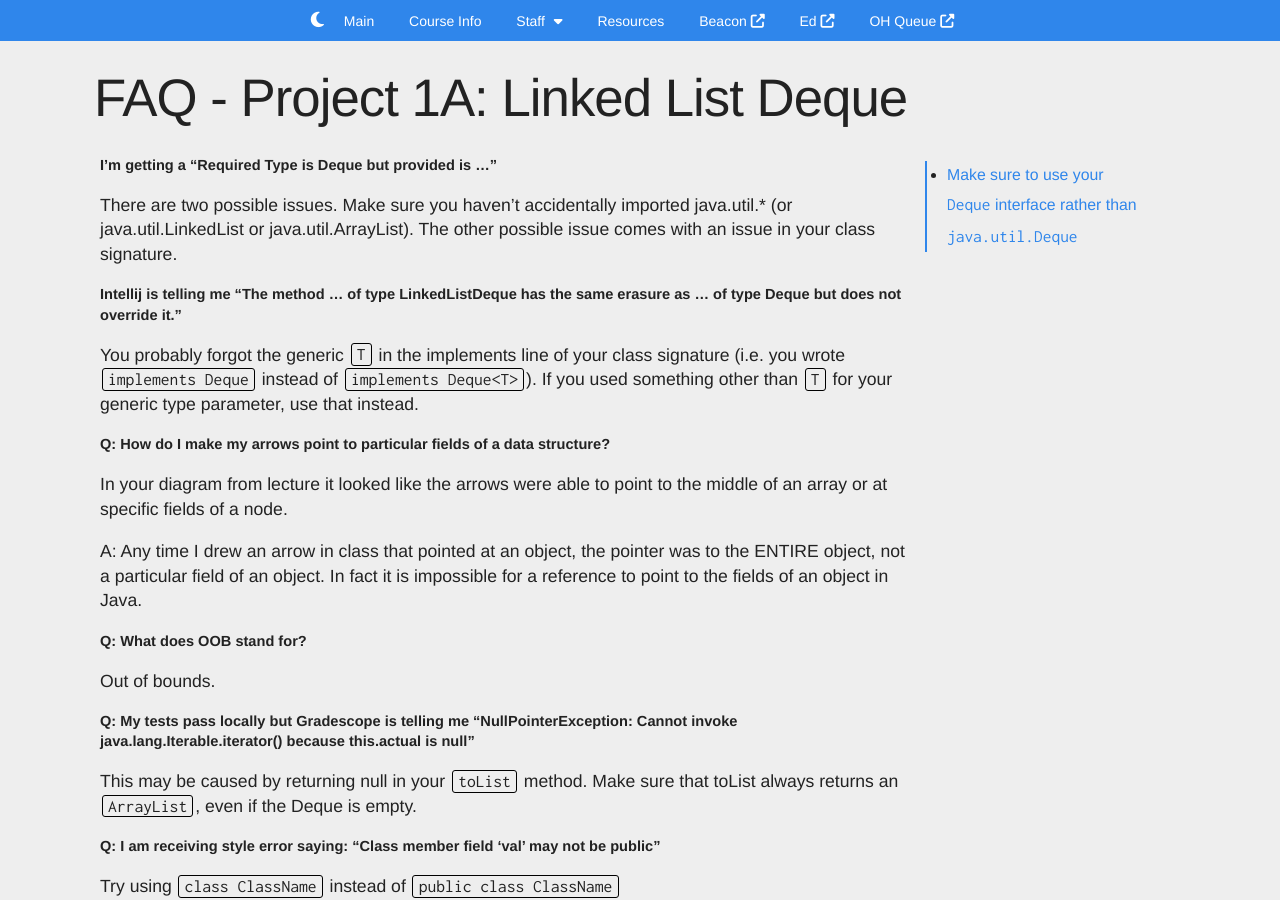
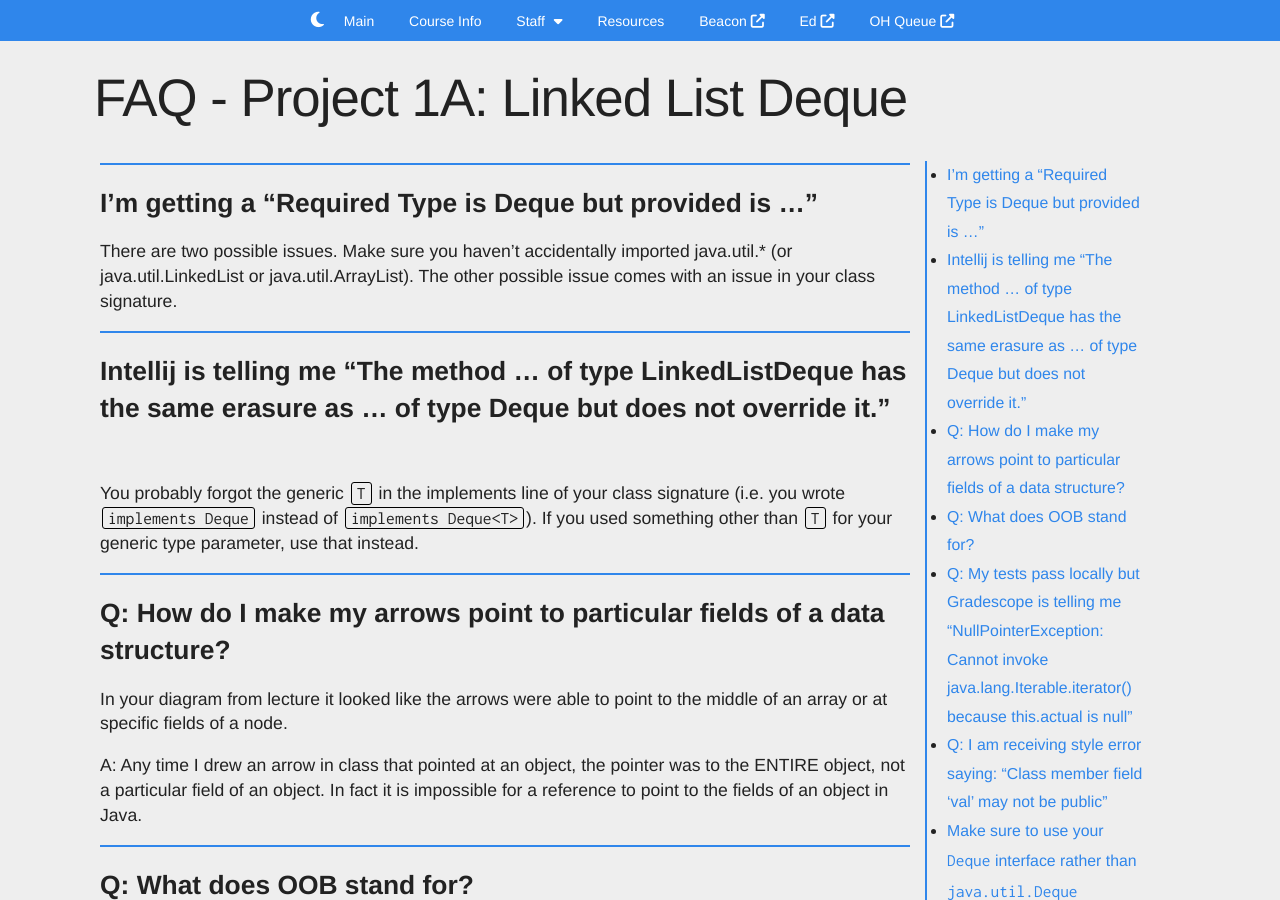
Before and after one commit to Berkeley-CS61B/website-fa23, a Jekyll site: the page built from materials/proj/proj1a/faq.md, in a window 1280 px wide and 900 px high. Built offline with Jekyll 4.4.1, drawn with Linux system fonts in a browser that asks for light colours; nearby versions of some CDN libraries; comment, search, counter and statistics services are not loaded.

Commit message:
Update faq.md

```diff
--- a/materials/proj/proj1a/faq.md
+++ b/materials/proj/proj1a/faq.md
@@ -6,18 +6,18 @@ released: true
 searchable: false
 ---
 
-##### I'm getting a "Required Type is Deque but provided is ..."
+### I'm getting a "Required Type is Deque but provided is ..."
 
 There are two possible issues. Make sure you haven't accidentally imported java.util.\* (or java.util.LinkedList or
 java.util.ArrayList). The other possible issue comes with an issue in your class signature.
 
-##### Intellij is telling me "The method ... of type LinkedListDeque has the same erasure as ... of type Deque but does not override it."
+### Intellij is telling me "The method ... of type LinkedListDeque has the same erasure as ... of type Deque but does not override it."
 
 You probably forgot the generic `T` in the implements line of your class signature (i.e. you wrote
 `implements Deque` instead of `implements Deque<T>`). If you used something other than `T` for your generic type
 parameter, use that instead.
 
-##### Q: How do I make my arrows point to particular fields of a data structure?
+### Q: How do I make my arrows point to particular fields of a data structure?
 
 In your diagram from lecture it looked like the arrows were able to point to the middle of an array or at specific
 fields of a node.
@@ -25,16 +25,16 @@ fields of a node.
 A: Any time I drew an arrow in class that pointed at an object, the pointer was to the ENTIRE object, not a particular
 field of an object. In fact it is impossible for a reference to point to the fields of an object in Java.
 
-##### Q: What does OOB stand for?
+### Q: What does OOB stand for?
 
 Out of bounds.
 
-##### Q: My tests pass locally but Gradescope is telling me "NullPointerException: Cannot invoke java.lang.Iterable.iterator() because this.actual is null"
+### Q: My tests pass locally but Gradescope is telling me "NullPointerException: Cannot invoke java.lang.Iterable.iterator() because this.actual is null"
 
 This may be caused by returning null in your `toList` method. Make sure that toList always returns an `ArrayList`, even if the Deque is empty.
 
-##### Q: I am receiving style error saying: "Class member field 'val' may not be public"
+### Q: I am receiving style error saying: "Class member field 'val' may not be public"
 
 Try using `class ClassName` instead of `public class ClassName`
 
-## Make sure to use your `Deque` interface rather than `java.util.Deque`
+### Make sure to use your `Deque` interface rather than `java.util.Deque`
```
